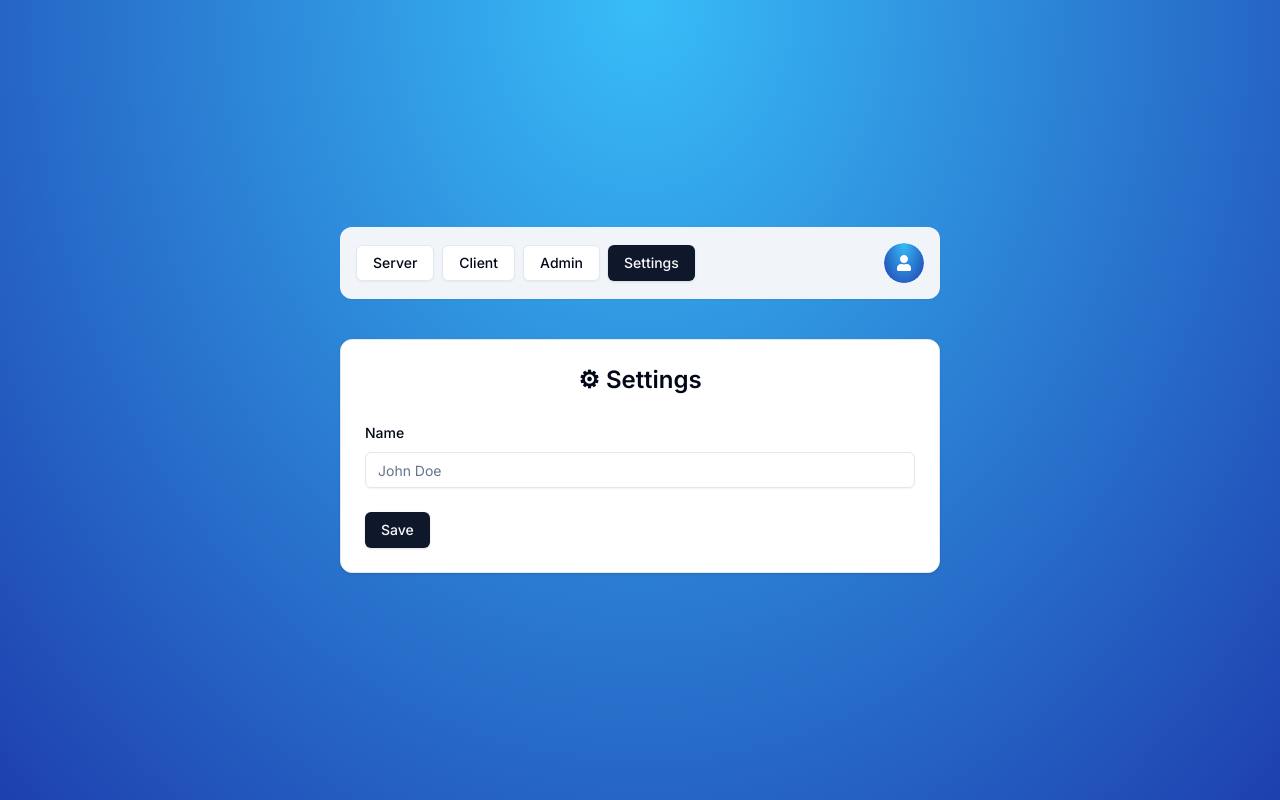
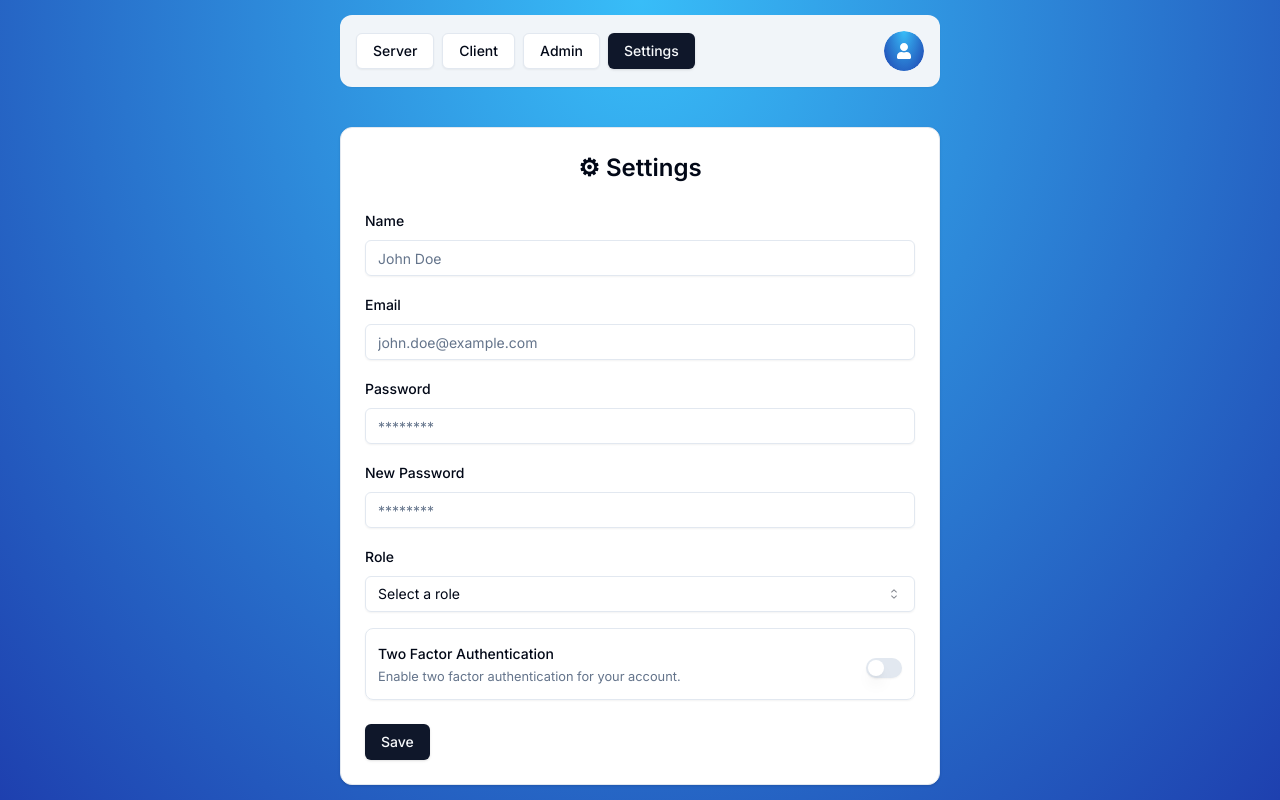
Before and after one commit to sanidhyy/next-auth, a Next.js app: page /settings in a window 1280 px wide. Built offline with nearby package versions, Linux system fonts and the light colour scheme; no server answers.

Commit message:
settings page form ui implemented

```diff
--- a/app/(protected)/settings/page.tsx
+++ b/app/(protected)/settings/page.tsx
@@ -1,6 +1,7 @@
 "use client";
 
 import { zodResolver } from "@hookform/resolvers/zod";
+import { UserRole } from "@prisma/client";
 import { useState, useTransition } from "react";
 import { useSession } from "next-auth/react";
 import { useForm } from "react-hook-form";
@@ -21,6 +22,14 @@ import {
 import { FormError } from "@/components/form-error";
 import { FormSuccess } from "@/components/form-success";
 import { Input } from "@/components/ui/input";
+import {
+  Select,
+  SelectContent,
+  SelectItem,
+  SelectTrigger,
+  SelectValue,
+} from "@/components/ui/select";
+import { Switch } from "@/components/ui/switch";
 import { useCurrentUser } from "@/hooks/use-current-user";
 import { SettingsSchema } from "@/schemas";
 
@@ -36,6 +45,10 @@ const SettingsPage = () => {
     resolver: zodResolver(SettingsSchema),
     defaultValues: {
       name: user?.name || undefined,
+      email: user?.email || undefined,
+      password: undefined,
+      newPassword: undefined,
+      role: user?.role || undefined,
     },
   });
 
@@ -78,6 +91,127 @@ const SettingsPage = () => {
                         aria-disabled={isPending}
                       />
                     </FormControl>
+
+                    <FormMessage />
+                  </FormItem>
+                )}
+              />
+
+              <FormField
+                control={form.control}
+                name="email"
+                render={({ field }) => (
+                  <FormItem>
+                    <FormLabel>Email</FormLabel>
+
+                    <FormControl>
+                      <Input
+                        {...field}
+                        placeholder="john.doe@example.com"
+                        type="email"
+                        disabled={isPending}
+                        aria-disabled={isPending}
+                      />
+                    </FormControl>
+
+                    <FormMessage />
+                  </FormItem>
+                )}
+              />
+
+              <FormField
+                control={form.control}
+                name="password"
+                render={({ field }) => (
+                  <FormItem>
+                    <FormLabel>Password</FormLabel>
+
+                    <FormControl>
+                      <Input
+                        {...field}
+                        placeholder="********"
+                        type="password"
+                        disabled={isPending}
+                        aria-disabled={isPending}
+                      />
+                    </FormControl>
+
+                    <FormMessage />
+                  </FormItem>
+                )}
+              />
+
+              <FormField
+                control={form.control}
+                name="newPassword"
+                render={({ field }) => (
+                  <FormItem>
+                    <FormLabel>New Password</FormLabel>
+
+                    <FormControl>
+                      <Input
+                        {...field}
+                        placeholder="********"
+                        type="password"
+                        disabled={isPending}
+                        aria-disabled={isPending}
+                      />
+                    </FormControl>
+
+                    <FormMessage />
+                  </FormItem>
+                )}
+              />
+
+              <FormField
+                control={form.control}
+                name="role"
+                render={({ field }) => (
+                  <FormItem>
+                    <FormLabel>Role</FormLabel>
+
+                    <Select
+                      disabled={isPending}
+                      aria-disabled={isPending}
+                      onValueChange={field.onChange}
+                      defaultValue={field.value}
+                    >
+                      <FormControl>
+                        <SelectTrigger>
+                          <SelectValue placeholder="Select a role" />
+                        </SelectTrigger>
+                      </FormControl>
+
+                      <SelectContent>
+                        <SelectItem value={UserRole.ADMIN}>Admin</SelectItem>
+                        <SelectItem value={UserRole.USER}>User</SelectItem>
+                      </SelectContent>
+                    </Select>
+
+                    <FormMessage />
+                  </FormItem>
+                )}
+              />
+
+              <FormField
+                control={form.control}
+                name="isTwoFactorEnabled"
+                render={({ field }) => (
+                  <FormItem className="flex flex-row items-center justify-between rounded-lg border p-3 shadow-sm">
+                    <div className="space-y-0.5">
+                      <FormLabel>Two Factor Authentication</FormLabel>
+                      <FormDescription>
+                        Enable two factor authentication for your account.
+                      </FormDescription>
+                    </div>
+
+                    <FormControl>
+                      <Switch
+                        disabled={isPending}
+                        aria-disabled={isPending}
+                        onCheckedChange={field.onChange}
+                      />
+                    </FormControl>
                   </FormItem>
                 )}
               />
```
